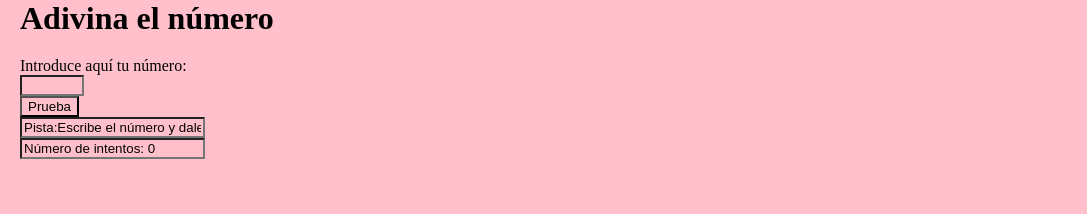
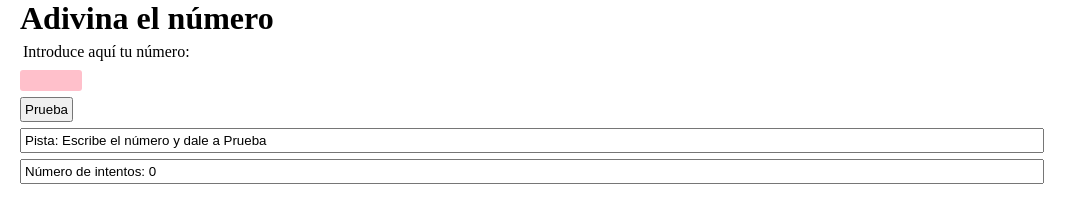
Before and after one commit to saramartara/Guess-the-number_module-2, a plain HTML site: page index.html in a window 1280 px wide. Shown: the whole page, without its empty margins (0-1087 px from the left). Drawn offline with Linux system fonts and the light colour scheme.

Commit message:
add css styles

```diff
--- a/index.html
+++ b/index.html
@@ -9,25 +9,25 @@
   <body>
     <h1 class="title">Adivina el número</h1>
     <form action="" method="GET" class="form">
-      <label class="item form__item--label" for="num"
+      <label class="item form__label" for="num"
         >Introduce aquí tu número:
       </label>
       <input
         id="num"
-        class="item form__item--number"
+        class="item form__number"
         type="number"
         min="0"
         max="100"
       />
-      <input class="btn" type="button" value="Prueba" />
+      <input class="item form__btn" type="button" value="Prueba" />
       <input
-        class="item form__item--clue"
+        class="item form__clue"
         type="text"
         name="clue"
-        value="Pista:Escribe el número y dale a Prueba"
+        value="Pista: Escribe el número y dale a Prueba"
       />
       <input
-        class="item form__item--counter"
+        class="item form__counter"
         type="text"
         name="counter"
         value="Número de intentos: 0"
--- a/styles/main.css
+++ b/styles/main.css
@@ -1,5 +1,4 @@
 * {
-  background-color: pink;
   margin: 0;
   box-sizing: border-box;
 }
@@ -11,5 +10,20 @@
   display: flex;
   flex-direction: column;
   align-items: flex-start;
-  margin: 20px;
 }
+.form__number {
+  background-color: pink;
+  border: none;
+  border-radius: 3px;
+}
+.form__clue {
+  width: 80%;
+}
+.form__counter {
+  width: 80%;
+}
+.item {
+  margin: 3px 20px;
+  padding: 3px;
+}
+/* No he podido anidar clases, creo que no reconoce & */
```
